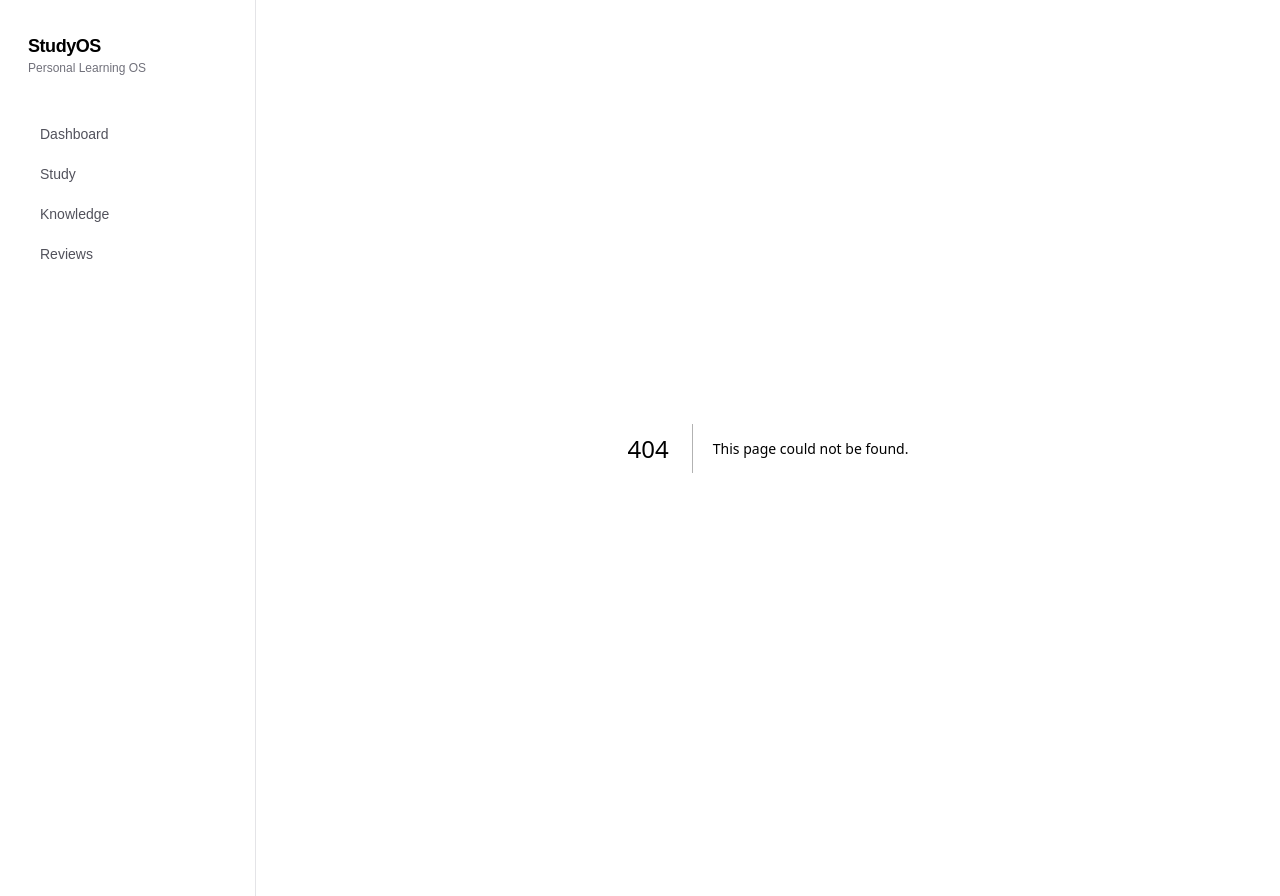
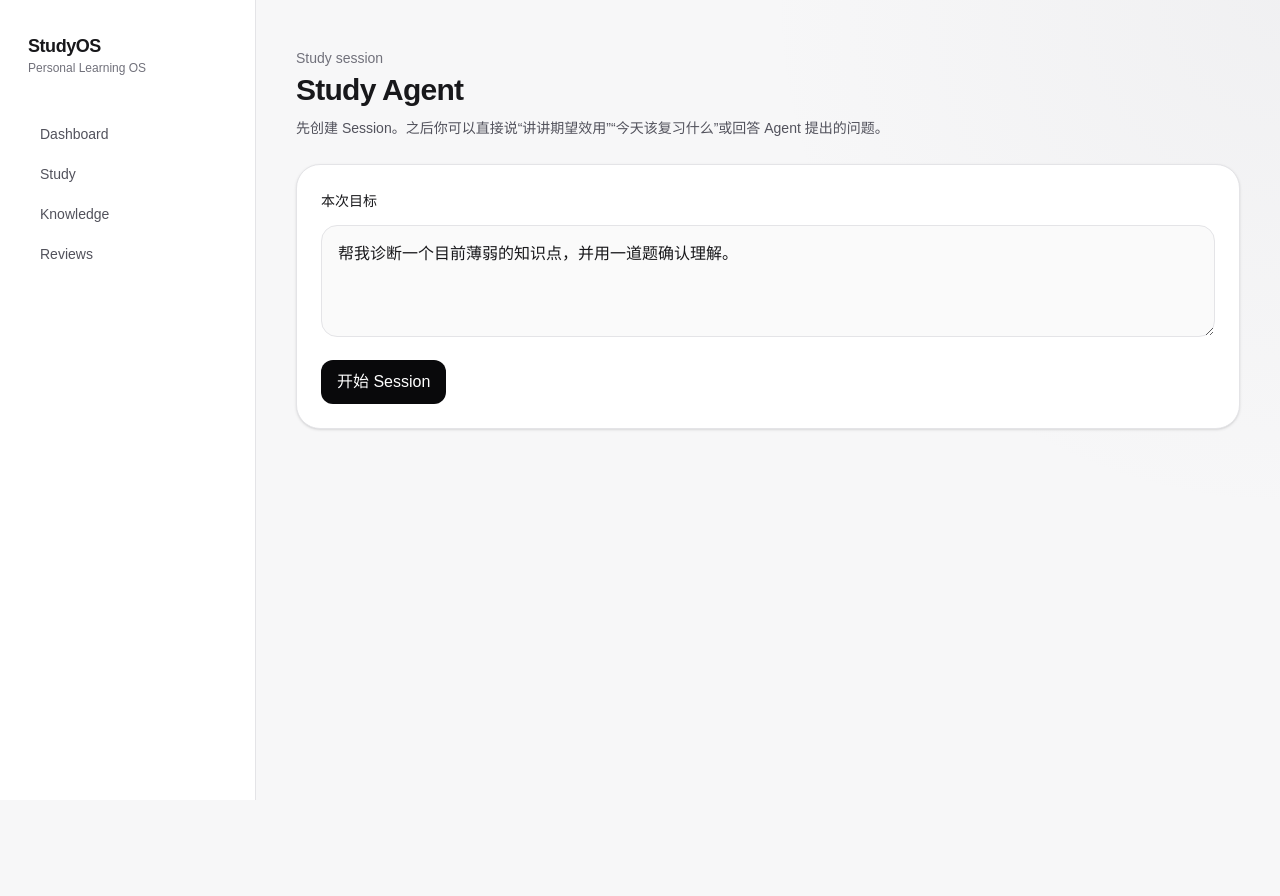
Before and after one commit to PaiMonCai/StudyOS, a Next.js app: page /study in a window 1280 px wide. Before the commit this address had no page. After the commit the page ends 800 px from the top, so only its background shows below. Built offline with nearby package versions, Linux system fonts and the light colour scheme.

Commit message:
feat: add interactive Study Agent page

```diff
--- /dev/null
+++ b/src/app/study/page.tsx
@@ -0,0 +1,167 @@
+"use client";
+
+import { FormEvent, useState } from "react";
+import { api } from "@/lib/api";
+
+type Message = {
+  role: "user" | "assistant";
+  content: string;
+};
+
+type Session = {
+  id: string;
+};
+
+export default function StudyPage() {
+  const [sessionId, setSessionId] = useState<string | null>(null);
+  const [goal, setGoal] = useState("帮我诊断一个目前薄弱的知识点，并用一道题确认理解。");
+  const [messages, setMessages] = useState<Message[]>([]);
+  const [input, setInput] = useState("");
+  const [busy, setBusy] = useState(false);
+  const [error, setError] = useState("");
+
+  async function startSession() {
+    setBusy(true);
+    setError("");
+
+    try {
+      const session = await api<Session>("/api/sessions", {
+        method: "POST",
+        body: JSON.stringify({
+          goal,
+          mode: "LEARN",
+        }),
+      });
+
+      setSessionId(session.id);
+      setMessages([]);
+    } catch (err) {
+      setError(err instanceof Error ? err.message : "Failed to start session");
+    } finally {
+      setBusy(false);
+    }
+  }
+
+  async function send(event: FormEvent) {
+    event.preventDefault();
+    if (!sessionId || !input.trim() || busy) return;
+
+    const message = input.trim();
+    const history = messages;
+    setInput("");
+    setMessages((current) => [
+      ...current,
+      { role: "user", content: message },
+    ]);
+    setBusy(true);
+    setError("");
+
+    try {
+      const response = await api<{ output: string }>("/api/agent/message", {
+        method: "POST",
+        body: JSON.stringify({
+          sessionId,
+          message,
+          history,
+        }),
+      });
+
+      setMessages((current) => [
+        ...current,
+        { role: "assistant", content: response.output },
+      ]);
+    } catch (err) {
+      setError(err instanceof Error ? err.message : "Agent request failed");
+    } finally {
+      setBusy(false);
+    }
+  }
+
+  return (
+    <div className="space-y-6">
+      <header>
+        <p className="text-sm font-medium text-zinc-500">Study session</p>
+        <h1 className="mt-1 text-3xl font-semibold tracking-tight">Study Agent</h1>
+        <p className="mt-2 max-w-3xl text-sm leading-6 text-zinc-600">
+          先创建 Session。之后你可以直接说“讲讲期望效用”“今天该复习什么”或回答 Agent 提出的问题。
+        </p>
+      </header>
+
+      {!sessionId ? (
+        <section className="rounded-3xl border border-zinc-200 bg-white p-6 shadow-sm">
+          <label className="text-sm font-medium">本次目标</label>
+          <textarea
+            value={goal}
+            onChange={(event) => setGoal(event.target.value)}
+            className="mt-3 min-h-28 w-full rounded-2xl border border-zinc-200 bg-zinc-50 p-4 text-sm leading-6 outline-none transition focus:border-zinc-400"
+          />
+          <button
+            type="button"
+            disabled={busy}
+            onClick={startSession}
+            className="mt-4 rounded-xl bg-zinc-950 px-4 py-2.5 text-sm font-semibold text-white disabled:opacity-50"
+          >
+            {busy ? "创建中…" : "开始 Session"}
+          </button>
+        </section>
+      ) : (
+        <section className="overflow-hidden rounded-3xl border border-zinc-200 bg-white shadow-sm">
+          <div className="border-b border-zinc-100 px-5 py-3 text-xs text-zinc-500">
+            Session {sessionId}
+          </div>
+
+          <div className="min-h-[420px] space-y-4 p-5">
+            {messages.length ? (
+              messages.map((message, index) => (
+                <div
+                  key={`${message.role}-${index}`}
+                  className={
+                    message.role === "user"
+                      ? "ml-auto max-w-2xl rounded-2xl bg-zinc-950 px-4 py-3 text-sm leading-6 text-white"
+                      : "mr-auto max-w-3xl whitespace-pre-wrap rounded-2xl bg-zinc-100 px-4 py-3 text-sm leading-6 text-zinc-800"
+                  }
+                >
+                  {message.content}
+                </div>
+              ))
+            ) : (
+              <div className="py-16 text-center text-sm text-zinc-400">
+                Session 已创建。发送第一条消息开始学习。
+              </div>
+            )}
+
+            {busy ? (
+              <div className="mr-auto rounded-2xl bg-zinc-100 px-4 py-3 text-sm text-zinc-500">
+                StudyOS 正在判断下一步…
+              </div>
+            ) : null}
+          </div>
+
+          <form onSubmit={send} className="border-t border-zinc-100 p-4">
+            <div className="flex gap-3">
+              <textarea
+                value={input}
+                onChange={(event) => setInput(event.target.value)}
+                placeholder="例如：我总是分不清期望效用和期望值的效用。"
+                className="min-h-12 flex-1 resize-none rounded-2xl border border-zinc-200 bg-zinc-50 px-4 py-3 text-sm outline-none focus:border-zinc-400"
+              />
+              <button
+                type="submit"
+                disabled={busy || !input.trim()}
+                className="self-end rounded-xl bg-zinc-950 px-5 py-3 text-sm font-semibold text-white disabled:opacity-40"
+              >
+                发送
+              </button>
+            </div>
+          </form>
+        </section>
+      )}
+
+      {error ? (
+        <div className="rounded-2xl border border-red-200 bg-red-50 p-4 text-sm text-red-700">
+          {error}
+        </div>
+      ) : null}
+    </div>
+  );
+}
```
